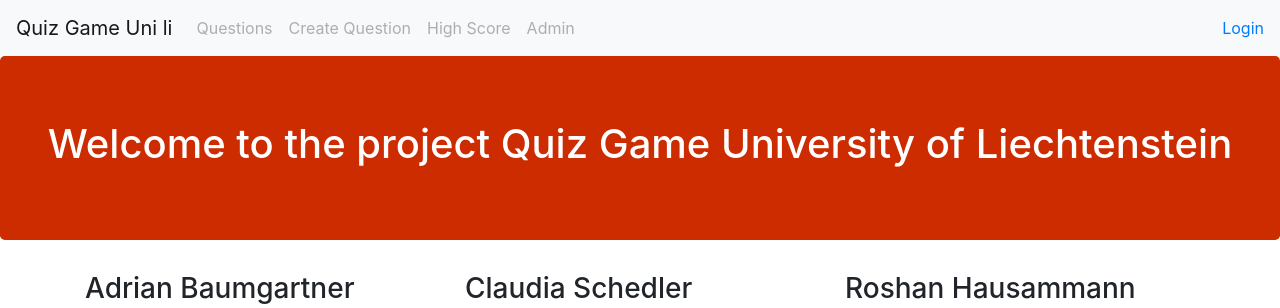
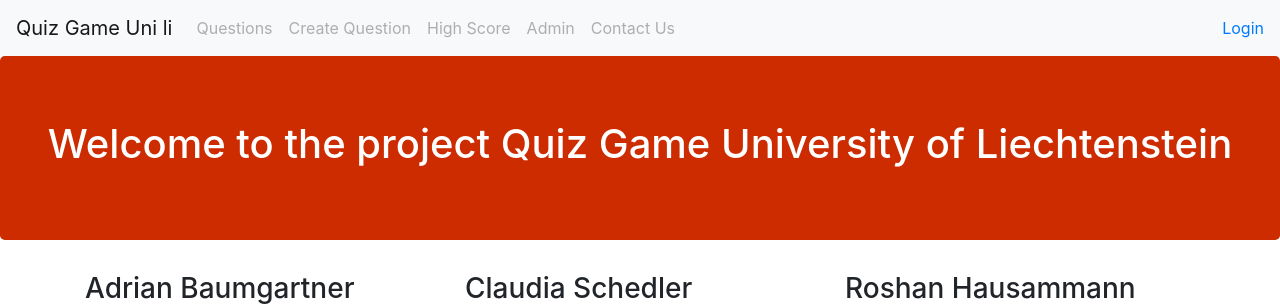
Before and after one commit to Cyberboa/Quiz-game-Uni-li, a Django app: page / in a window 1280 px wide. Shown: the top 308 px of the page. Run offline with Django 3.2, Linux system fonts and the light colour scheme; style sheets or scripts are compiled from the project's sources; some libraries are stand-ins or nearby versions.

Commit message:
- create navigation bar "Contact Us"

```diff
--- a/quizGameApp/views.py
+++ b/quizGameApp/views.py
@@ -28,6 +28,9 @@ class QuestionView(View):
 
     def get(httprequest, *args):
         return render(httprequest, "home.html")
+
+    def contact(httprequest, *args):
+        return render(httprequest, "contact.html")
 
     @login_required
     def questionList(httprequest, *args, **kwargs):
--- a/quizGameSystem/urls.py
+++ b/quizGameSystem/urls.py
@@ -30,5 +30,6 @@ urlpatterns = [
                   path('create/', QuestionView.questionCreateView),
                   path('score/', Score.scoreList),
                   path('register/', Register.registerUser),
+                  path('contact/', QuestionView.contact),
                   path('', include("django.contrib.auth.urls")),
               ] + static(settings.MEDIA_URL, document_root=settings.MEDIA_ROOT)
--- a/templates/nav_bar.html
+++ b/templates/nav_bar.html
@@ -22,6 +22,9 @@
                 <li>
                     <a class="nav-link" href="/admin/">Admin</a>
                 </li>
+                <li>
+                <a class="nav-link" href="../contact/">Contact Us</a>
+                </li>
             </ul>
             <p>Welcome, {{ user.get_username }}. <a href="/logout/" class="header-link">Sign
                 out</a></p>
@@ -39,6 +42,9 @@
                 <li>
                     <a class="nav-link disabled" href="../admin/">Admin</a>
                 </li>
+                <li>
+                    <a class="nav-link disabled" href="../contact/">Contact Us</a>
+                </li>
             </ul>
             <a href="/login/" class="header-link">Login</a>
         {% endif %}
```
